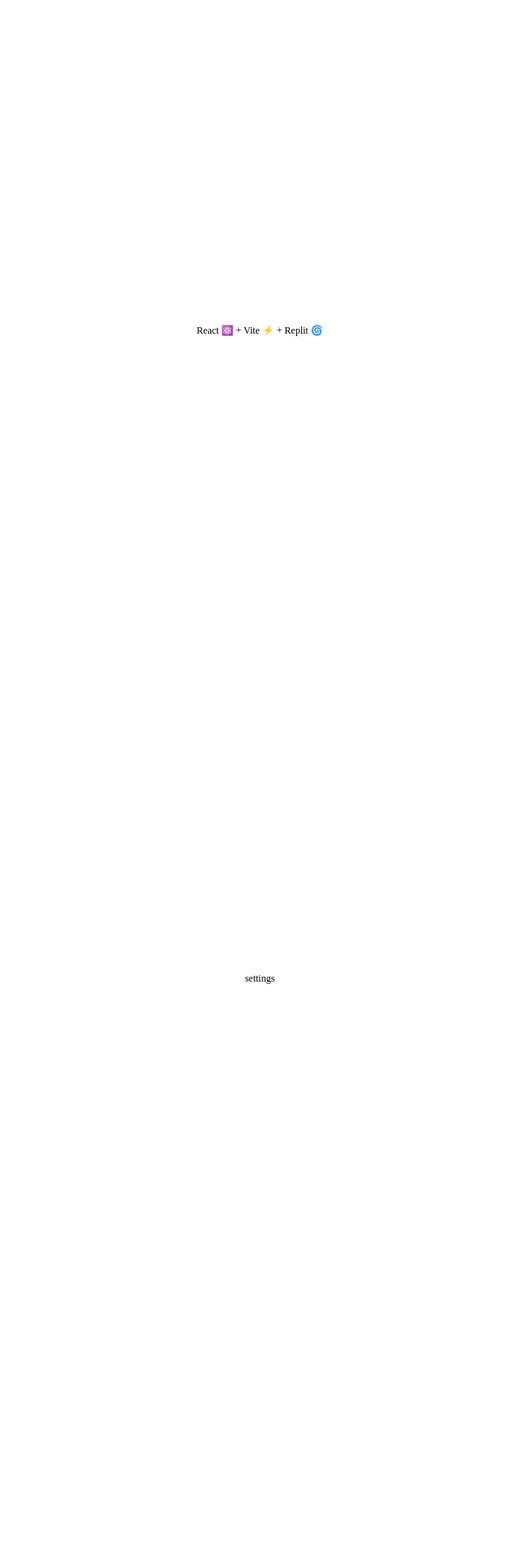
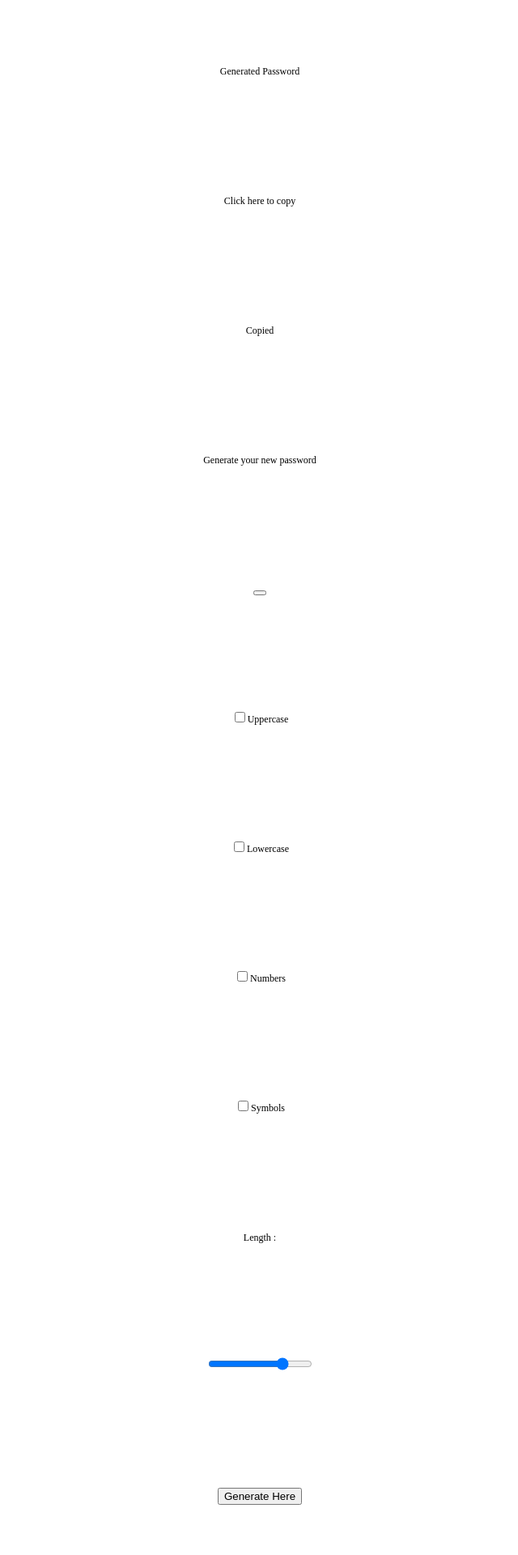
Before and after one commit to hRebb/password-gen, a React (Vite) app: page / in a window 1280 px wide. Shown: the top 1920 px of the page at 81% size, without its empty margins (319-959 px from the left). Built offline with nearby package versions, Linux system fonts and the light colour scheme.

Commit message:
finishing tsx front components

```diff
--- a/index.html
+++ b/index.html
@@ -4,17 +4,11 @@
     <meta charset="UTF-8" />
     <link rel="icon" type="image/svg+xml" href="/favicon.svg" />
     <meta name="viewport" content="width=device-width, initial-scale=1.0" />
-    <title>React + TypeScript + Replit</title>
+    <title>Password Generator</title>
   </head>
   <body>
     <div id="root"></div>
     <script type="module" src="/src/index.tsx"></script>
-
-    <!--
-    This script places a badge on your repl's full-browser view back to your repl's cover
-    page. Try various colors for the theme: dark, light, red, orange, yellow, lime, green,
-    teal, blue, blurple, magenta, pink!
-    -->
     <script src="https://replit.com/public/js/replit-badge.js" theme="blue" defer></script>
   </body>
 </html>
--- a/src/App.css
+++ b/src/App.css
@@ -2,6 +2,6 @@ main {
   text-align: center;
   vertical-align: center;
   font-size: 12px;
-  line-height: 100vh; }
+  line-height: 20vh; }
 
 /*# sourceMappingURL=App.css.map */
--- a/src/App.scss
+++ b/src/App.scss
@@ -2,5 +2,5 @@ main {
   text-align: center;
   vertical-align: center;
   font-size: 12px;
-  line-height: 100vh
+  line-height: 20vh;
 }
--- a/src/App.tsx
+++ b/src/App.tsx
@@ -1,12 +1,15 @@
 import './App.css'
 import Settings from './Settings'
 import Generate from './Generate'
+import Result from './Result'
+import Length from './Length'
 
 export default function App() {
   return (
     <main>
-      React ⚛️ + Vite ⚡ + Replit 🌀
+      <Result />
       <Settings />
+      <Length />
       <Generate />
     </main>
   )
--- a/src/Length.tsx
+++ b/src/Length.tsx
@@ -1 +1,21 @@
 import './App.css'
+
+
+export default function Length() {
+  return (
+    <div className='length_slide'
+      data-min="4"
+      data-max="20"
+    >
+      <div className='length_title' data-length="0">
+        Length :
+      </div>
+      <input
+        id='slider'
+        type="range"
+        min="4"
+        max="20"
+        value="16" />
+    </div>
+  )
+}
--- a/src/Result.tsx
+++ b/src/Result.tsx
@@ -1 +1,23 @@
 import './App.css'
+
+export default function Result() {
+  return (
+    <div className='result'>
+      <div className='result-title'>
+        Generated Password
+      </div>
+      <div className='result-copy'>
+        Click here to copy
+      </div>
+      <div className='result-past'>
+        Copied
+      </div>
+      <div className='result-click' id='result-operation'>
+        Generate your new password
+      </div>
+      <button className='btn-result' id='btn-copy'>
+        <i className='copy-item'></i>
+      </button>
+    </div>
+  )
+}
--- a/src/Settings.tsx
+++ b/src/Settings.tsx
@@ -3,17 +3,16 @@ import './App.css'
 export default function Settings() {
   return (
     <div className="settings">
-      <span className="settings__title field-title">settings</span>
       <div className="setting">
-        <input type="checkbox" id="uppercase" checked />
+        <input type="checkbox" id="uppercase" />
         <label htmlFor="uppercase">Uppercase</label>
       </div>
       <div className="setting">
-        <input type="checkbox" id="lowercase" checked />
+        <input type="checkbox" id="lowercase" />
         <label htmlFor="lowercase">Lowercase</label>
       </div>
       <div className="setting">
-        <input type="checkbox" id="number" checked />
+        <input type="checkbox" id="number" />
         <label htmlFor="number">Numbers</label>
       </div>
       <div className="setting">
```
